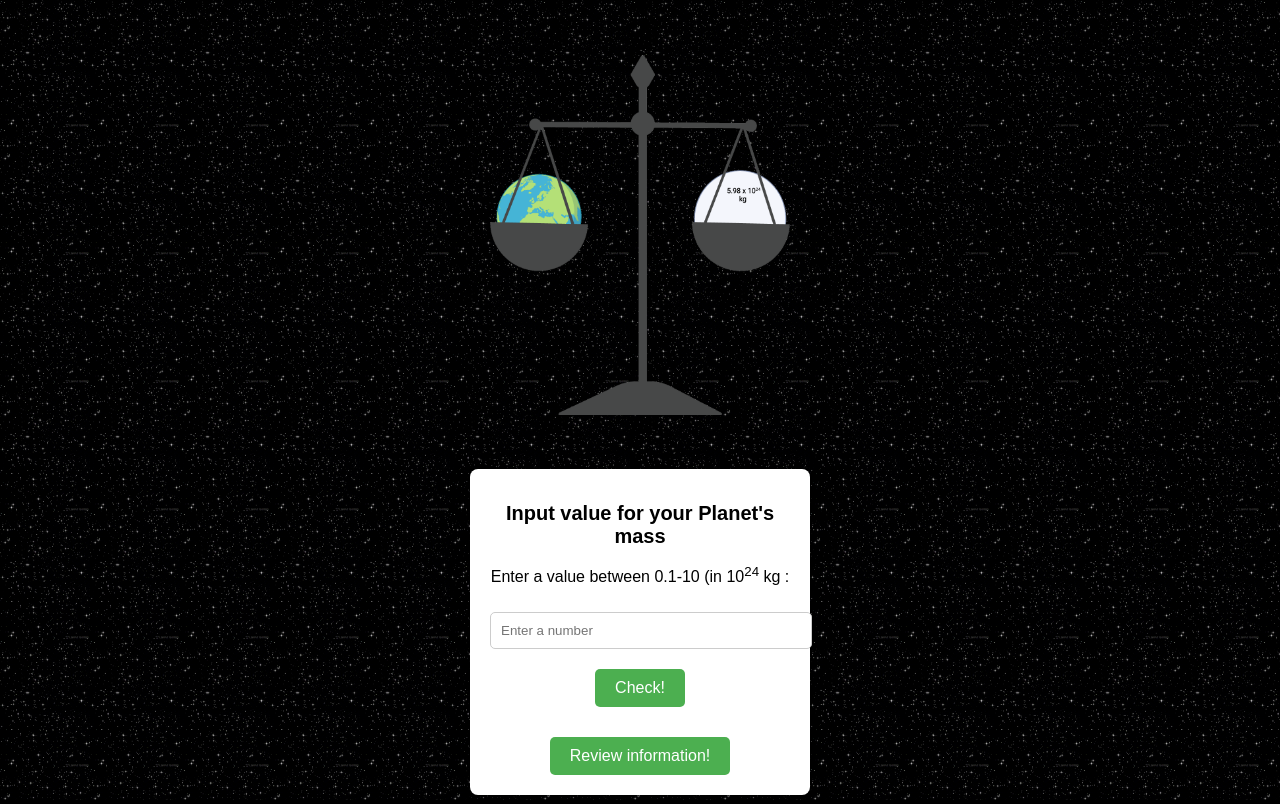
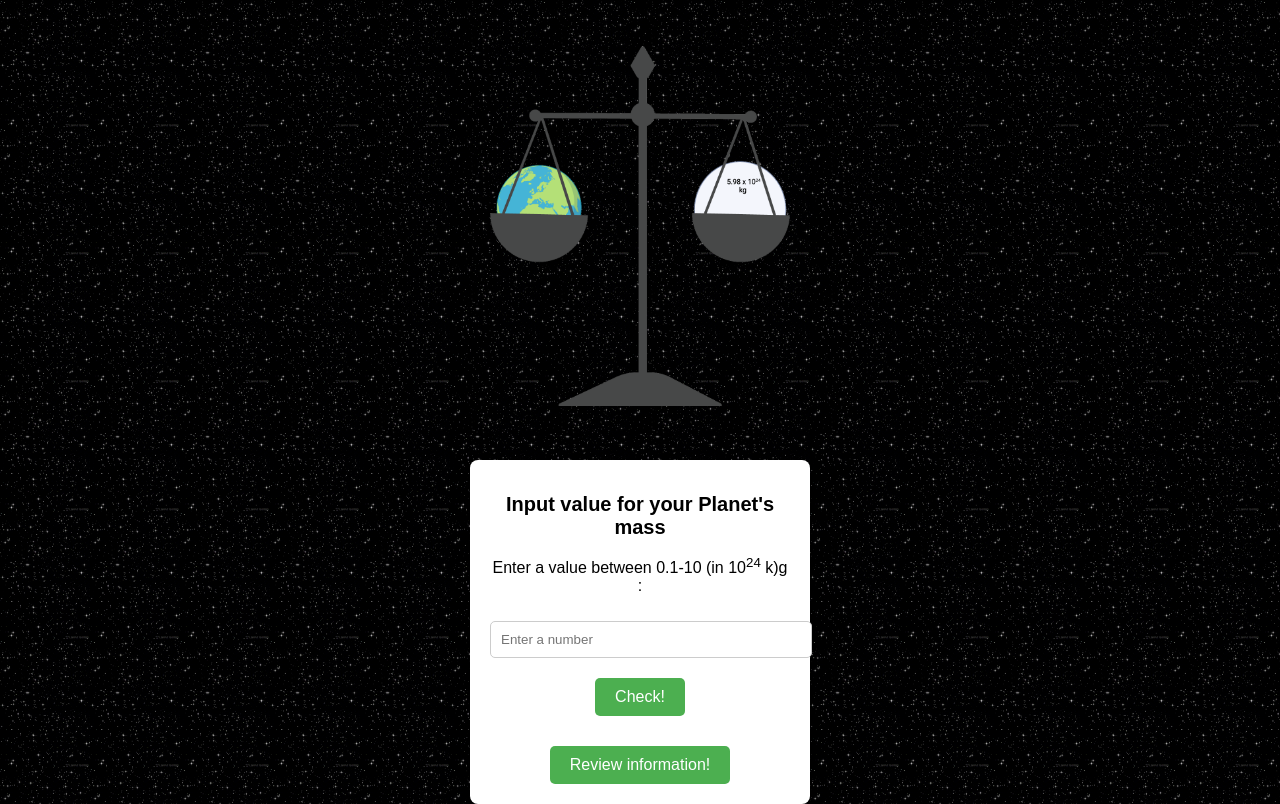
Before and after one commit to Pitt-Technical-Communications/Architect-of-Tera-Nova, a plain HTML site: page 4.2_planetsize.html in a window 1280 px wide. Drawn offline with Linux system fonts and the light colour scheme.

Commit message:
4.2_planetsize.html

```diff
--- a/4.2_planetsize.html
+++ b/4.2_planetsize.html
@@ -79,7 +79,7 @@
 
 <div class="container">
         <h1>Input value for your Planet's mass</h1>
-        <p>Enter a value between 0.1-10 (in 10<sup>24</sup> kg :</p>
+        <p>Enter a value between 0.1-10 (in 10<sup>24</sup> k)g :</p>
         <input type="number" id="userInput" placeholder="Enter a number" step="0.1" min="0.1" max="10">
         <button onclick="checkValue()">Check!</button>
         <div id="result" class="result"></div>
```
